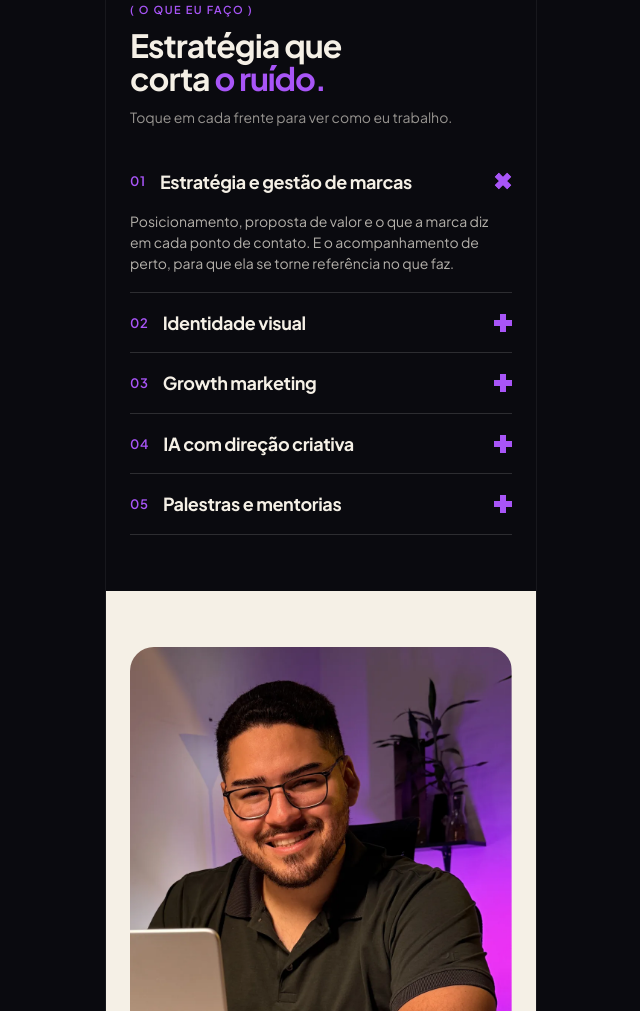
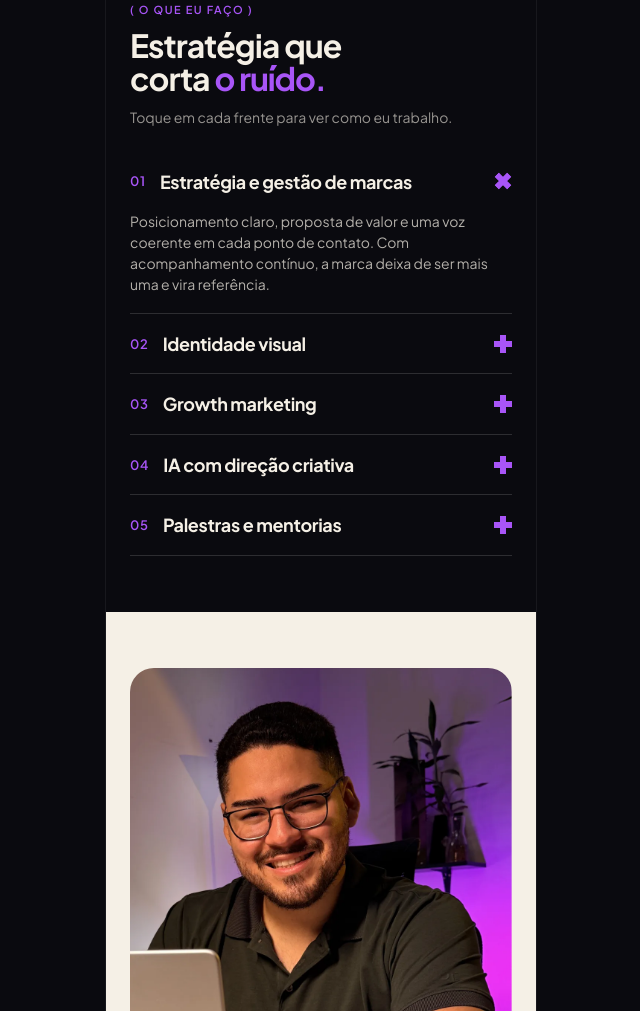
Before and after one commit to VictorBranding/bio, a plain HTML site: page index.html in a window 1280 px wide. Shown: the part 1107-2118 px from the top of the page, without its empty margins (319-959 px from the left). Drawn offline with Linux system fonts and the light colour scheme.

Commit message:
Texto da sanfona de estratégia
Co-Authored-By: Claude Opus 5.5 <noreply@anthropic.com>

```diff
--- a/index.html
+++ b/index.html
@@ -151,7 +151,7 @@ a:focus-visible,button:focus-visible{outline:2px solid var(--roxo);outline-offse
       <p>Toque em cada frente para ver como eu trabalho.</p>
     </div>
     <div class="sanfona">
-      <div class="item aberto"><button class="item-botao" aria-expanded="true"><span class="item-num">01</span><span class="item-titulo">Estratégia e gestão de marcas</span><svg class="item-mais" viewBox="0 0 18 18" aria-hidden="true"><path d="M9 0V18M0 9H18" stroke="#A855F7" stroke-width="6"/></svg></button><div class="item-corpo"><div><p>Posicionamento, proposta de valor e o que a marca diz em cada ponto de contato. E o acompanhamento de perto, para que ela se torne referência no que faz.</p></div></div></div>
+      <div class="item aberto"><button class="item-botao" aria-expanded="true"><span class="item-num">01</span><span class="item-titulo">Estratégia e gestão de marcas</span><svg class="item-mais" viewBox="0 0 18 18" aria-hidden="true"><path d="M9 0V18M0 9H18" stroke="#A855F7" stroke-width="6"/></svg></button><div class="item-corpo"><div><p>Posicionamento claro, proposta de valor e uma voz coerente em cada ponto de contato. Com acompanhamento contínuo, a marca deixa de ser mais uma e vira referência.</p></div></div></div>
       <div class="item"><button class="item-botao" aria-expanded="false"><span class="item-num">02</span><span class="item-titulo">Identidade visual</span><svg class="item-mais" viewBox="0 0 18 18" aria-hidden="true"><path d="M9 0V18M0 9H18" stroke="#A855F7" stroke-width="6"/></svg></button><div class="item-corpo"><div><p>Logo, cores, tipografia e um sistema que mantém tudo coerente. Mais do que bonita, a identidade precisa mostrar o que a marca é.</p></div></div></div>
       <div class="item"><button class="item-botao" aria-expanded="false"><span class="item-num">03</span><span class="item-titulo">Growth marketing</span><svg class="item-mais" viewBox="0 0 18 18" aria-hidden="true"><path d="M9 0V18M0 9H18" stroke="#A855F7" stroke-width="6"/></svg></button><div class="item-corpo"><div><p>Atrair novos pacientes é só uma parte. Growth também é manter quem já chegou por perto e traçar a estratégia para o negócio crescer, com decisão baseada em dado.</p></div></div></div>
       <div class="item"><button class="item-botao" aria-expanded="false"><span class="item-num">04</span><span class="item-titulo">IA com direção criativa</span><svg class="item-mais" viewBox="0 0 18 18" aria-hidden="true"><path d="M9 0V18M0 9H18" stroke="#A855F7" stroke-width="6"/></svg></button><div class="item-corpo"><div><p>Uso IA para ganhar velocidade na direção criativa de vídeos, identidades e assistentes, e também na estratégia do negócio, da pesquisa ao planejamento. A tecnologia acelera o processo, mas cada decisão passa pelo meu olhar.</p></div></div></div>
```
